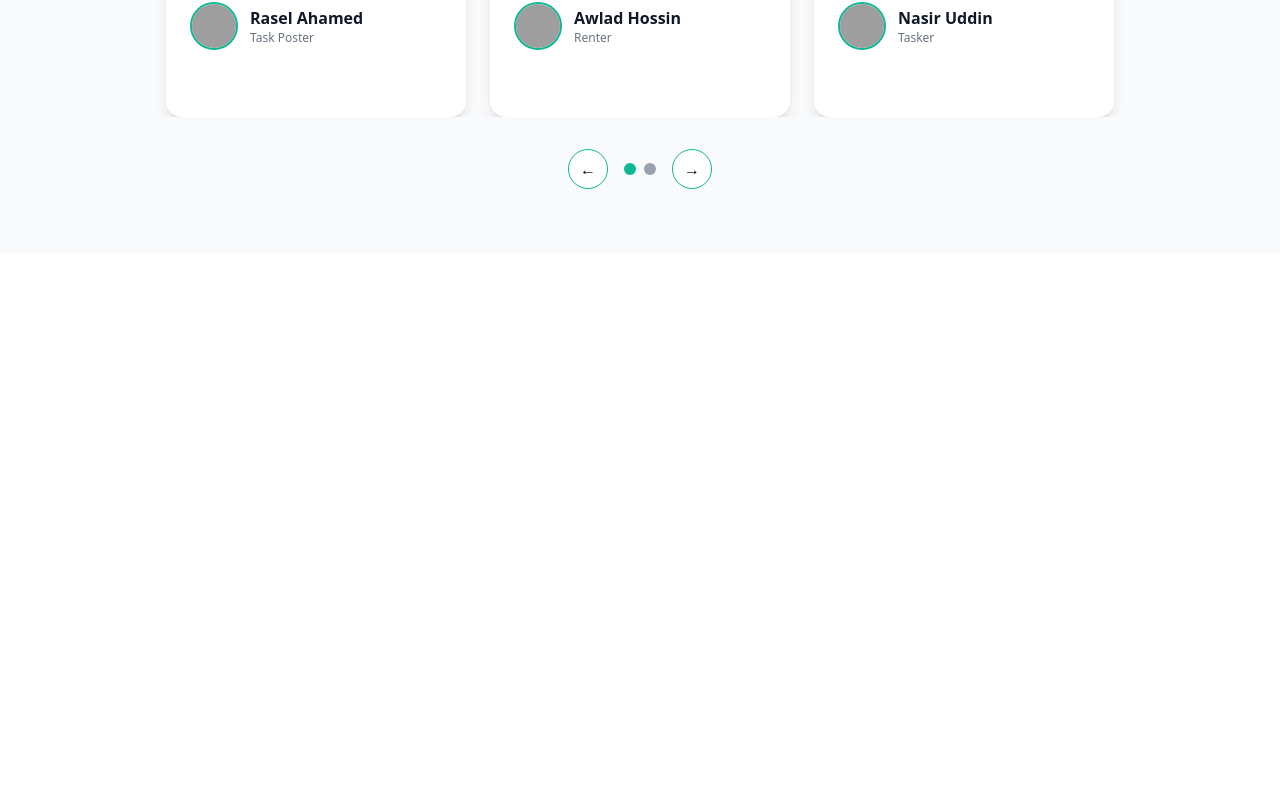
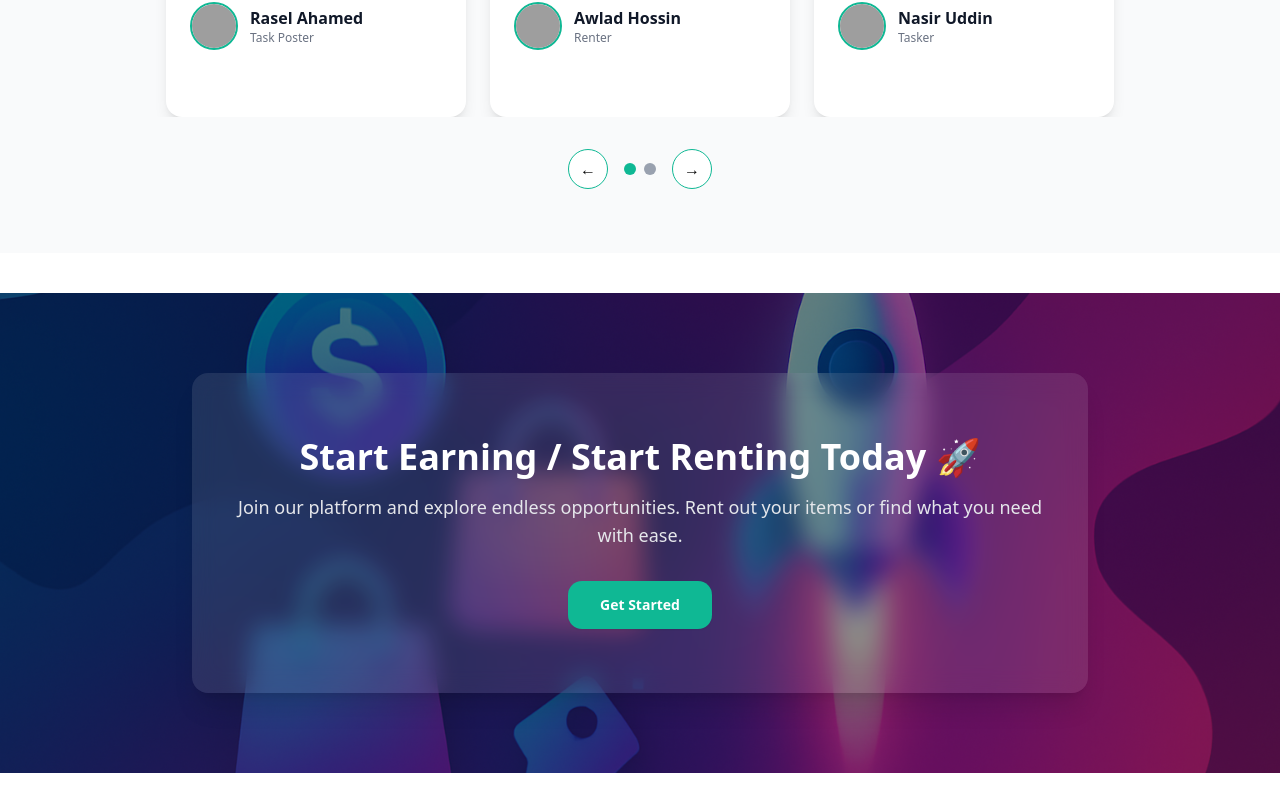
Before and after one commit to Ahammad204/Rentra_Client, a React (Vite) app: page / in a window 1280 px wide. Shown: the part 1799-2610 px from the top of the page. Before the commit the page ends 2052 px from the top, so only its background shows below. Built offline with nearby package versions, Linux system fonts and the light colour scheme; grey boxes are pictures that could not be loaded.

Commit message:
Create a responsive call to action section

```diff
--- a/package.json
+++ b/package.json
@@ -10,6 +10,7 @@
     "preview": "vite preview"
   },
   "dependencies": {
+    "@radix-ui/react-slot": "^1.2.3",
     "class-variance-authority": "^0.7.1",
     "clsx": "^2.1.1",
     "firebase": "^12.2.1",
--- /dev/null
+++ b/src/Home/CallToAction/CallToAction.jsx
@@ -0,0 +1,39 @@
+import React from "react";
+import { Button } from "../../components/ui/button";
+import { Card, CardContent } from "../../components/ui/card";
+import bannerImg from "../../assets/ctcbanner.png";
+
+const CallToAction = () => {
+  return (
+    <section
+      className="relative py-20 my-10 text-white overflow-hidden bg-cover bg-center"
+      style={{ backgroundImage: `url(${bannerImg})` }}
+    >
+      {/* Overlay */}
+      <div className="absolute inset-0 bg-black/50"></div>
+
+      <div className="relative z-10 max-w-4xl mx-auto text-center">
+        <Card className="bg-white/10 backdrop-blur-md border-none shadow-xl rounded-2xl">
+          <CardContent className="p-10">
+            <h2 className="text-3xl md:text-4xl font-bold mb-4 text-white">
+              Start Earning / Start Renting Today 🚀
+            </h2>
+            <p className="text-base md:text-lg mb-8 text-gray-200">
+              Join our platform and explore endless opportunities. Rent out
+              your items or find what you need with ease.
+            </p>
+            <Button
+              size="lg"
+              className="bg-[#0fb894] cursor-pointer text-white font-semibold rounded-xl px-8 py-6
+               hover:bg-[#0ca383]"
+            >
+              Get Started
+            </Button>
+          </CardContent>
+        </Card>
+      </div>
+    </section>
+  );
+};
+
+export default CallToAction;
--- a/src/Home/Home/Home.jsx
+++ b/src/Home/Home/Home.jsx
@@ -3,6 +3,7 @@
 import Category from '../Category/Category';
 import FeaturedSection from '../FeaturedSection/FeaturedSection';
 import Review from '../Review/Review';
+import CallToAction from '../CallToAction/CallToAction';
 
 const Home = () => {
     return (
@@ -11,6 +12,7 @@
            <Category></Category>
            <FeaturedSection></FeaturedSection>
            <Review></Review>
+           <CallToAction></CallToAction>
         </>
     );
 };
--- /dev/null
+++ b/src/components/ui/button.jsx
@@ -0,0 +1,55 @@
+import * as React from "react"
+import { Slot } from "@radix-ui/react-slot"
+import { cva } from "class-variance-authority";
+
+import { cn } from "@/lib/utils"
+
+const buttonVariants = cva(
+  "inline-flex items-center justify-center gap-2 whitespace-nowrap rounded-md text-sm font-medium transition-all disabled:pointer-events-none disabled:opacity-50 [&_svg]:pointer-events-none [&_svg:not([class*='size-'])]:size-4 shrink-0 [&_svg]:shrink-0 outline-none focus-visible:border-ring focus-visible:ring-ring/50 focus-visible:ring-[3px] aria-invalid:ring-destructive/20 dark:aria-invalid:ring-destructive/40 aria-invalid:border-destructive",
+  {
+    variants: {
+      variant: {
+        default:
+          "bg-primary text-primary-foreground shadow-xs hover:bg-primary/90",
+        destructive:
+          "bg-destructive text-white shadow-xs hover:bg-destructive/90 focus-visible:ring-destructive/20 dark:focus-visible:ring-destructive/40 dark:bg-destructive/60",
+        outline:
+          "border bg-background shadow-xs hover:bg-accent hover:text-accent-foreground dark:bg-input/30 dark:border-input dark:hover:bg-input/50",
+        secondary:
+          "bg-secondary text-secondary-foreground shadow-xs hover:bg-secondary/80",
+        ghost:
+          "hover:bg-accent hover:text-accent-foreground dark:hover:bg-accent/50",
+        link: "text-primary underline-offset-4 hover:underline",
+      },
+      size: {
+        default: "h-9 px-4 py-2 has-[>svg]:px-3",
+        sm: "h-8 rounded-md gap-1.5 px-3 has-[>svg]:px-2.5",
+        lg: "h-10 rounded-md px-6 has-[>svg]:px-4",
+        icon: "size-9",
+      },
+    },
+    defaultVariants: {
+      variant: "default",
+      size: "default",
+    },
+  }
+)
+
+function Button({
+  className,
+  variant,
+  size,
+  asChild = false,
+  ...props
+}) {
+  const Comp = asChild ? Slot : "button"
+
+  return (
+    <Comp
+      data-slot="button"
+      className={cn(buttonVariants({ variant, size, className }))}
+      {...props} />
+  );
+}
+
+export { Button, buttonVariants }
--- /dev/null
+++ b/src/components/ui/card.jsx
@@ -0,0 +1,101 @@
+import * as React from "react"
+
+import { cn } from "@/lib/utils"
+
+function Card({
+  className,
+  ...props
+}) {
+  return (
+    <div
+      data-slot="card"
+      className={cn(
+        "bg-card text-card-foreground flex flex-col gap-6 rounded-xl border py-6 shadow-sm",
+        className
+      )}
+      {...props} />
+  );
+}
+
+function CardHeader({
+  className,
+  ...props
+}) {
+  return (
+    <div
+      data-slot="card-header"
+      className={cn(
+        "@container/card-header grid auto-rows-min grid-rows-[auto_auto] items-start gap-1.5 px-6 has-data-[slot=card-action]:grid-cols-[1fr_auto] [.border-b]:pb-6",
+        className
+      )}
+      {...props} />
+  );
+}
+
+function CardTitle({
+  className,
+  ...props
+}) {
+  return (
+    <div
+      data-slot="card-title"
+      className={cn("leading-none font-semibold", className)}
+      {...props} />
+  );
+}
+
+function CardDescription({
+  className,
+  ...props
+}) {
+  return (
+    <div
+      data-slot="card-description"
+      className={cn("text-muted-foreground text-sm", className)}
+      {...props} />
+  );
+}
+
+function CardAction({
+  className,
+  ...props
+}) {
+  return (
+    <div
+      data-slot="card-action"
+      className={cn(
+        "col-start-2 row-span-2 row-start-1 self-start justify-self-end",
+        className
+      )}
+      {...props} />
+  );
+}
+
+function CardContent({
+  className,
+  ...props
+}) {
+  return (<div data-slot="card-content" className={cn("px-6", className)} {...props} />);
+}
+
+function CardFooter({
+  className,
+  ...props
+}) {
+  return (
+    <div
+      data-slot="card-footer"
+      className={cn("flex items-center px-6 [.border-t]:pt-6", className)}
+      {...props} />
+  );
+}
+
+export {
+  Card,
+  CardHeader,
+  CardFooter,
+  CardTitle,
+  CardAction,
+  CardDescription,
+  CardContent,
+}
```
Also changed, not shown: src/assets/ctcbanner.png (added), 1 other file (tests, documents, lock files or other folders).
